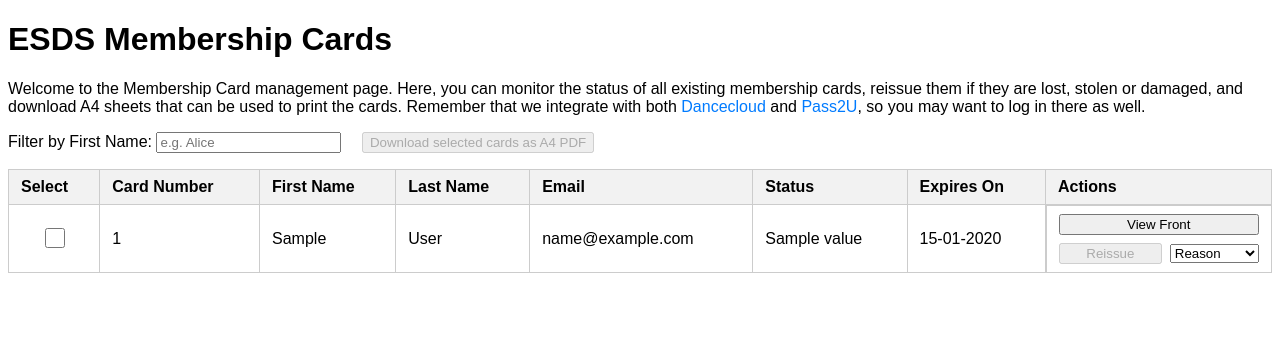
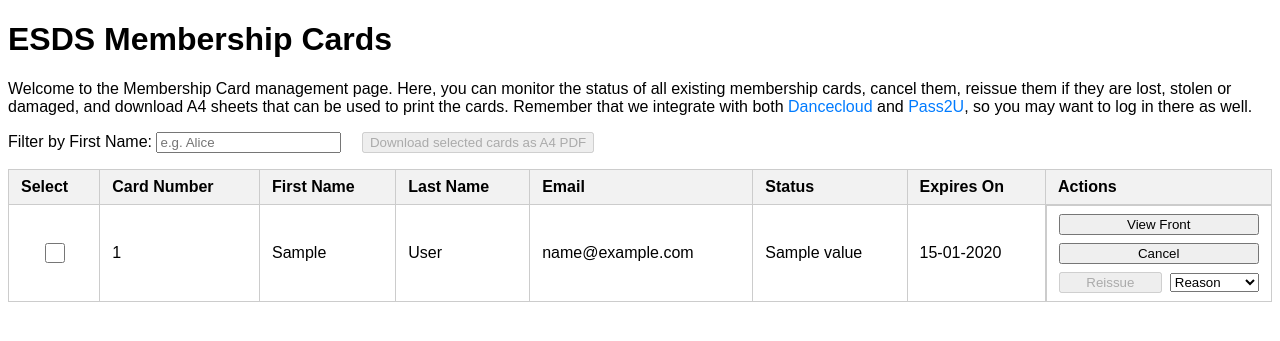
Before and after one commit to TristanGoss/esds-apps, a FastAPI app: template templates/membership_cards.html in a window 1280 px wide. Shown: the part 28-369 px from the top of the page. Run offline with FastAPI, Linux system fonts and the light colour scheme; the template is opened without the code that fills it: most values are stand-ins (such as "Sample title", 1, 10 or a date in 2020); parts of the project's set-up code (start-up, migrations or seed data) failed here and were passed over.

Commit message:
added a button for cancelling membership cards.

```diff
--- a/public/js/membership_cards.js
+++ b/public/js/membership_cards.js
@@ -133,3 +133,19 @@ function submitReissue(cardUuid, cardFirstName) {
     document.body.appendChild(form);
     form.submit();
 }
+
+// Submit a request to cancel a card
+function submitCancel(cardUuid, cardFirstName) {
+    const confirmMsg = `Are you sure you want to cancel the membership card belonging to ${cardFirstName}?`;
+    const confirmed = window.confirm(confirmMsg);
+
+    if (!confirmed) return;
+
+    // Create and submit a form dynamically
+    const form = document.createElement("form");
+    form.method = "POST";
+    form.action = `/membership-cards/${cardUuid}/cancel`;
+
+    document.body.appendChild(form);
+    form.submit();
+}
--- a/src/esds_apps/main.py
+++ b/src/esds_apps/main.py
@@ -19,7 +19,12 @@ from fastapi.staticfiles import StaticFiles
 from esds_apps import config
 from esds_apps.auth import password_auth, require_valid_cookie
 from esds_apps.classes import MembershipCardStatus, PrintablePdfError
-from esds_apps.dancecloud_interface import fetch_membership_card_checks, fetch_membership_cards, reissue_membership_card
+from esds_apps.dancecloud_interface import (
+    fetch_membership_card_checks,
+    fetch_membership_cards,
+    reissue_membership_card,
+    set_membership_card_status,
+)
 from esds_apps.membership_cards import auto_issue_unissued_cards, generate_card_front_png, printable_pdf
 from esds_apps.pass2u_interface import (
     MAP_CARD_NUMBER_TO_WALLET_PASS_ID_CACHE,
@@ -163,6 +168,24 @@ async def reissue_card(
     return RedirectResponse(url='/membership_cards', status_code=303)
 
 
+@app.post('/membership-cards/{card_uuid}/cancel', response_class=RedirectResponse)
+async def cancel_card(request: Request, card_uuid: str, _: None = Depends(require_valid_cookie)):
+    # find the full details of the card that this UUID refers to
+    # Why do this? Because we can only filter on card number,
+    # but the dancecloud reissue route wants the card_uuid as an argument.
+    card_to_cancel = [card for card in await fetch_membership_cards() if card.card_uuid == card_uuid][0]
+
+    # void the associated wallet pass, if it exists
+    await void_wallet_pass_if_exists(card_to_cancel)
+
+    # reissue the card via dancecloud - this will cause the periodic check to pick it up and issue an email later on.
+    await set_membership_card_status(card_uuid, MembershipCardStatus.CANCELLED)
+    log.info(f'Cancelled card with UUID {card_uuid}')
+
+    # Redirect back to the table view
+    return RedirectResponse(url='/membership_cards', status_code=303)
+
+
 @app.get('/membership-cards/{card_number}/card-front.png', response_class=Response)
 async def fetch_card_front(request: Request, card_number: int, _: None = Depends(require_valid_cookie)):
     # Remember this route uses the card_number because I don't think I can filter on card UUID!
--- a/templates/membership_cards.html
+++ b/templates/membership_cards.html
@@ -9,7 +9,7 @@
     {% include "membership_navbar.html" %}
     <h1>ESDS Membership Cards</h1>
     <p>Welcome to the Membership Card management page. Here, you can monitor the status of all existing membership cards,
-        reissue them if they are lost, stolen or damaged, and download A4 sheets that can be used to print the cards.
+        cancel them, reissue them if they are lost, stolen or damaged, and download A4 sheets that can be used to print the cards.
         Remember that we integrate with both <a href="https://www.dancecloud.com" target="_blank">Dancecloud</a>
         and <a href="https://www.pass2u.net/" target="_blank">Pass2U</a>, so you may want to log in there as well.
     </p>
@@ -48,6 +48,14 @@
                                     onclick="showImageModal('{{ card.card_number }}')"
                                     class="action-button">
                                 View Front
+                            </button>
+                        </div>
+                        <div class="action-group">
+                            <button type="button"
+                                    id="cancel-btn-{{ card.card_uuid }}"
+                                    onclick="submitCancel('{{ card.card_uuid }}', '{{ card.first_name }}')"
+                                    class="action-button">
+                                Cancel
                             </button>
                         </div>
                         <div class="action-group">
```
